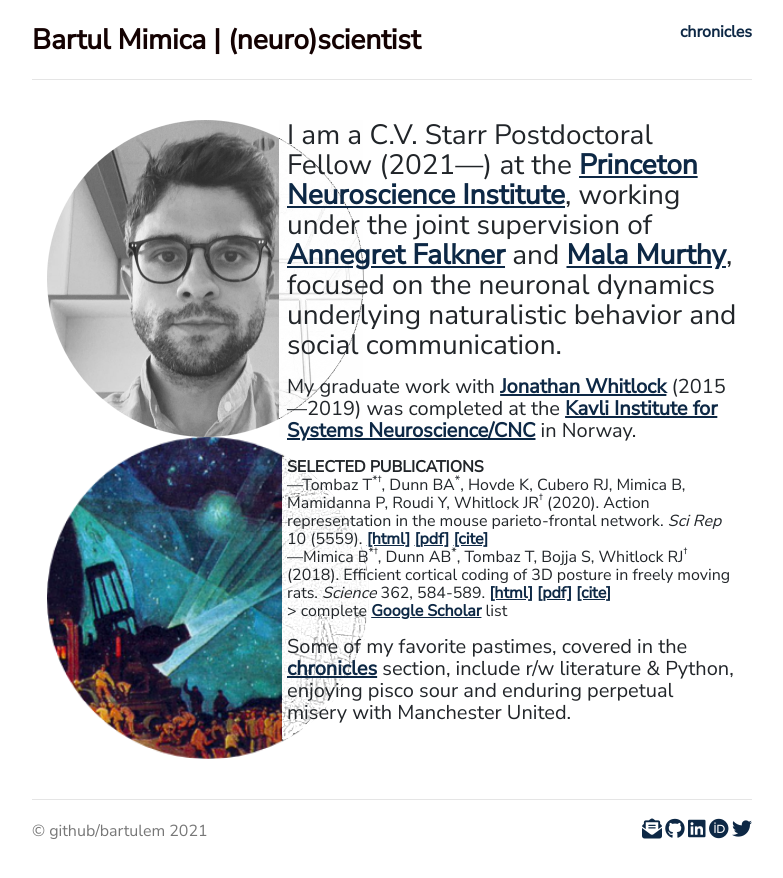
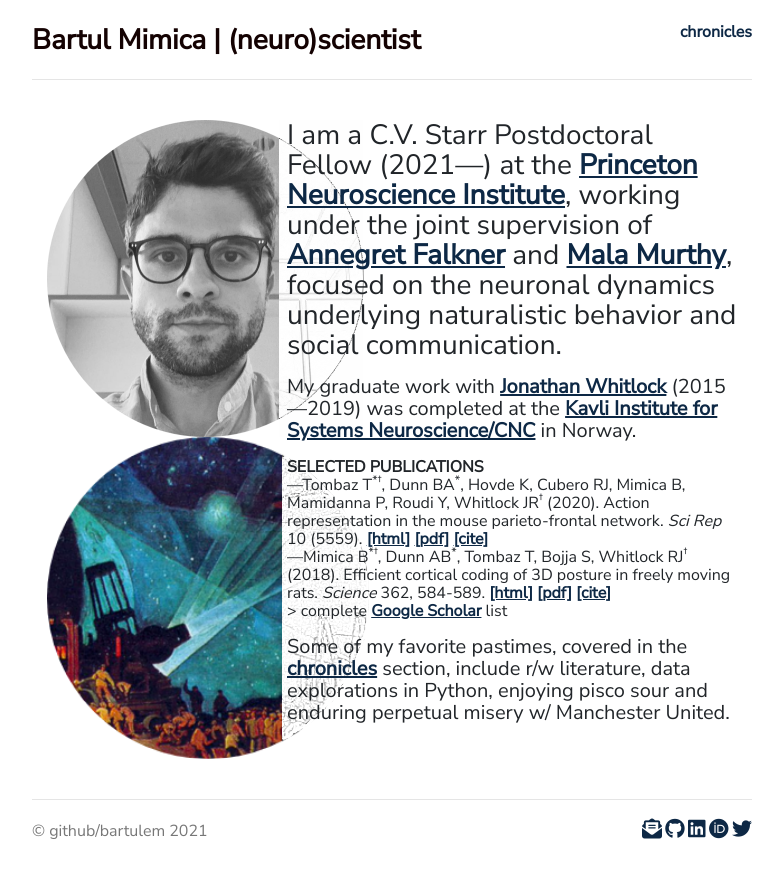
Before and after one commit to bartulem/bartulem.github.io, a Jekyll site: the page built from index.html, in a window 1280 px wide. Shown: the top 878 px of the page, without its empty margins (248-1031 px from the left). Built offline with Jekyll 4.4.1, drawn with Linux system fonts in a browser that asks for light colours; nearby versions of some CDN libraries; comment, search, counter and statistics services are not loaded; a style sheet for code colours, icons or effects is not loaded.

Commit message:
2022 format v111

```diff
--- a/index.html
+++ b/index.html
@@ -19,6 +19,6 @@
 	<p class="publications"><b>SELECTED PUBLICATIONS</b> <br/> —Tombaz T<sup>*†</sup>, Dunn BA<sup>*</sup>, Hovde K, Cubero RJ, Mimica B, Mamidanna P, Roudi Y, Whitlock JR<sup>†</sup> (2020). Action representation in the mouse parieto-frontal network. <em>Sci Rep</em> 10 (5559). <a href="https://www.nature.com/articles/s41598-020-62089-6?error=cookies_not_supported&code=e0a538d4-9569-4b30-b2d1-d78d1c8e03b3" target="_blank"><u>[html]</u></a> <a href="/files/tombaz2020_scireports.pdf" target="_blank"><u>[pdf]</u></a> <a href="files/tombaz2020.bib" download><u>[cite]</u></a> <a class="altmetric-embed" data-badge-popover="right" data-badge-type="4" data-doi="10.1038/s41598-020-62089-6" data-hide-no-mentions="true"></a>
 	<br/>—Mimica B<sup>*†</sup>, Dunn AB<sup>*</sup>, Tombaz T, Bojja S, Whitlock RJ<sup>†</sup> (2018). Efficient cortical coding of 3D posture in freely moving rats. <em>Science</em> 362, 584-589. <a href="https://science.sciencemag.org/content/362/6414/584" target="_blank"><u>[html]</u></a> <a href="files/mimica2018_science.pdf" target="_blank"><u>[pdf]</u></a> <a href="/files/mimica2018.bib" download><u>[cite]</u></a> <a class="altmetric-embed" data-badge-popover="right" data-badge-type="4" data-doi="10.1126/science.aau2013" data-hide-no-mentions="true"></a> <br/> > complete <a href="https://scholar.google.no/citations?user=aUeOyr8AAAAJ&hl=en" target="_blank"><u>Google Scholar</u></a> list</p>
 
-	<p>Some of my favorite pastimes, covered in the <a style= "text-decoration: underline" href="https://bartulem.github.io/chronicles/">chronicles</a> section, include r/w literature & Python, enjoying pisco sour and enduring perpetual misery with Manchester United.</p>
+	<p>Some of my favorite pastimes, covered in the <a style= "text-decoration: underline" href="https://bartulem.github.io/chronicles/">chronicles</a> section, include r/w literature, data explorations in Python, enjoying pisco sour and enduring perpetual misery w/ Manchester United.</p>
 	</div>
 </div>
```
